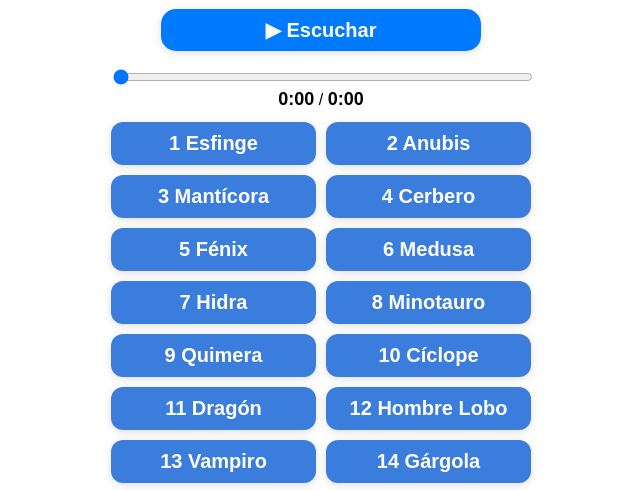
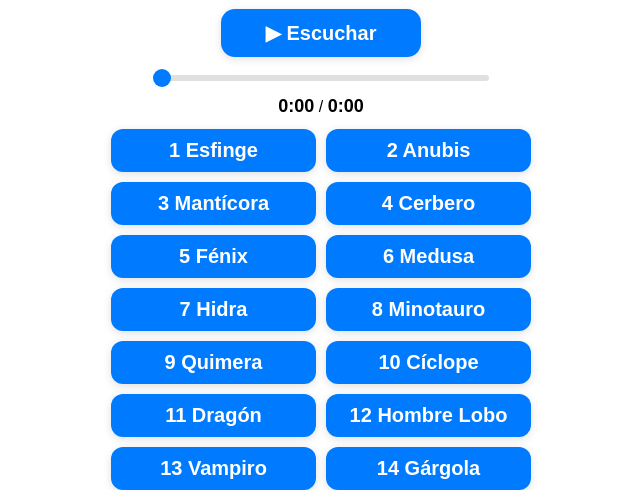
Before and after one commit to ReadMindBK/Colores_Mitologicos_Sinopsis, a plain HTML site: page index.html in a window 1280 px wide. Shown: the part 336-826 px from the top of the page, without its empty margins (319-959 px from the left). Drawn offline with Linux system fonts and the light colour scheme.

Commit message:
index.html

```diff
--- a/index.html
+++ b/index.html
@@ -36,22 +36,24 @@
     }
 
     #play {
+      /* flex: 1;  <-- ELIMINA ESTA LÍNEA */
+      width: 200px; /* <-- Agrega esta línea para controlar qué tan angosto es */
+      padding: 12px;
+      border: none;
+      border-radius: 14px;
+      background: #007bff; /* Tu color verde */
+      color: white;
+      font-weight: bold;
       font-size: 20px;
-      background-color: #007bff;
-      color: white;
-      border: none;
-      padding: 9px 0;
-      width: 100%;
-      max-width: 320px;
-      border-radius: 15px;
       cursor: pointer;
+      transition: .2s;
     }
 
     .jump {
       display: block;
       width: 100%;
       margin: 0;
-      background: #3b7ddd;
+      background: #007bff;
       color: #fff;
       font-size: 20px;
       font-weight: bold;
@@ -64,9 +66,48 @@
       box-shadow: 0 0 12px rgba(255, 140, 26, 0.8);
     }
 
+/* 1. Ancho, centrado y reinicio de estilos de la barra */
     input[type="range"] {
-      width: 100%;
-      margin-top: 10px;
+      width: 80%; /* <-- Cambia este valor para hacerla más angosta o ancha (ej. 70%, 250px) */
+      display: block;
+      margin: 10px auto 15px auto; /* <-- Esto la centra perfectamente */
+      -webkit-appearance: none;
+      appearance: none;
+      background: transparent;
+      outline: none;
+    }
+
+    /* 2. Estilos para la BARRA (el fondo gris) */
+    input[type="range"]::-webkit-slider-runnable-track {
+      width: 80%;
+      height: 6px;
+      background: #e0e0e0; /* Color gris de la línea */
+      border-radius: 4px;
+    }
+    input[type="range"]::-moz-range-track {
+      width: 80%;
+      height: 6px;
+      background: #e0e0e0; /* Color gris de la línea */
+      border-radius: 4px;
+    }
+
+    /* 3. Estilos SOLO para el PUNTO (verde) */
+    input[type="range"]::-webkit-slider-thumb {
+      -webkit-appearance: none;
+      height: 18px;
+      width: 18px;
+      border-radius: 50%;
+      background: #007bff; /* <-- Punto Verde */
+      cursor: pointer;
+      margin-top: -6px; /* Centra el punto verticalmente sobre la línea */
+    }
+    input[type="range"]::-moz-range-thumb {
+      height: 18px;
+      width: 18px;
+      border-radius: 50%;
+      background: #4CAF50; /* <-- Punto Verde */
+      border: none;
+      cursor: pointer;
     }
 
     #cur,
```
